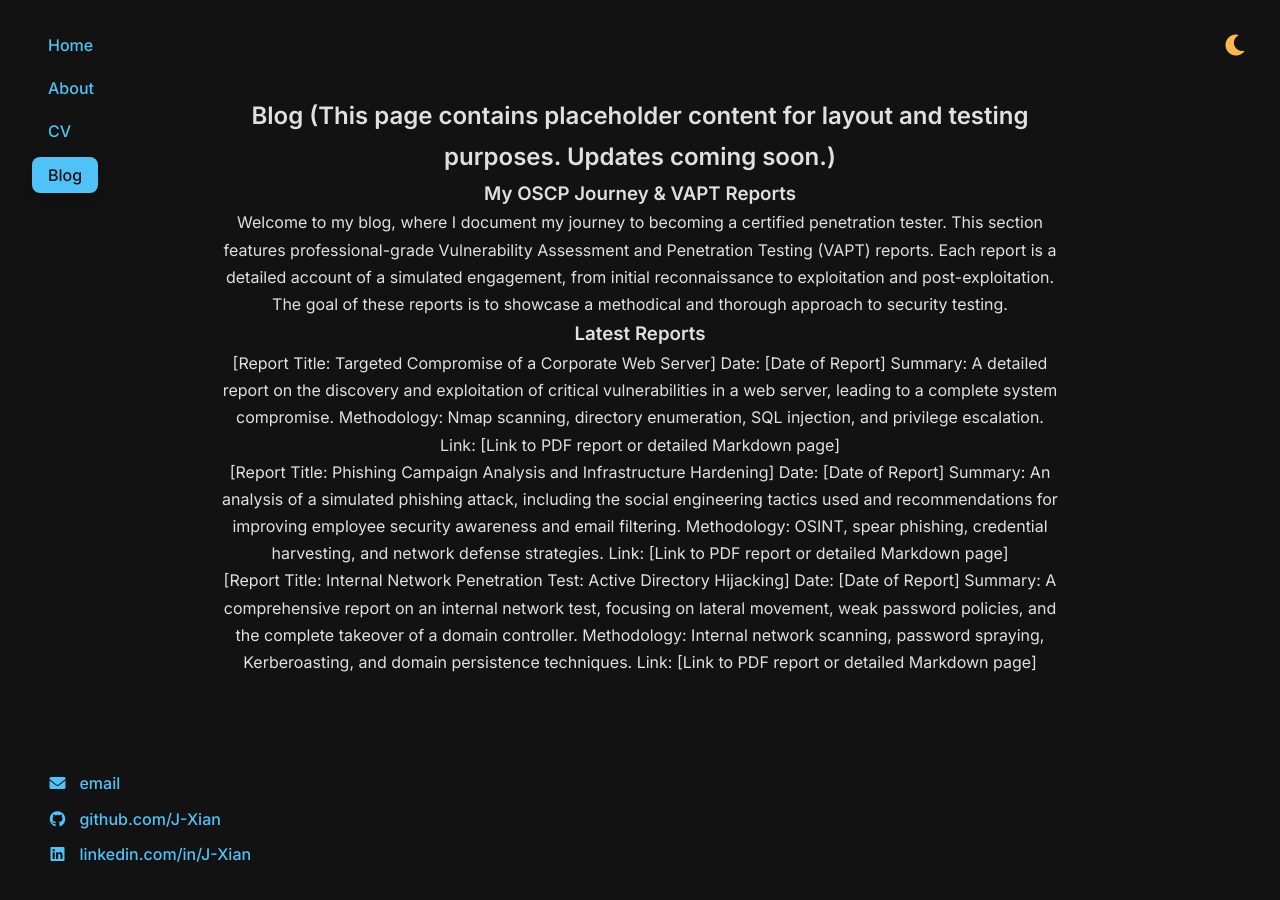
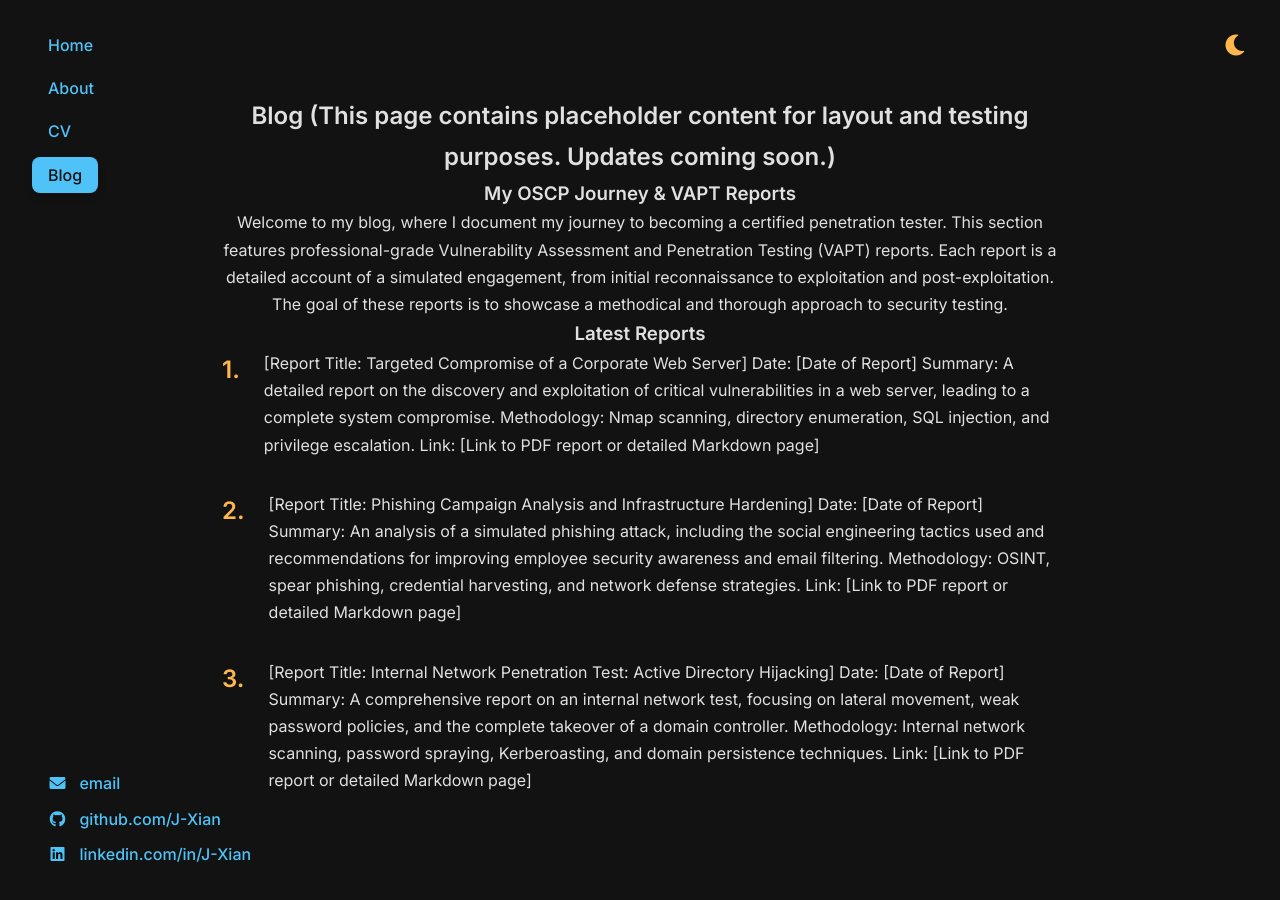
Before and after one commit to J-Xian/J-Xian.github.io, a Jekyll site: the page built from blog.md, in a window 1280 px wide. Built offline with Jekyll 4.4.1, drawn with Linux system fonts in a browser that asks for light colours.

Commit message:
Update main.css

```diff
--- a/css/main.css
+++ b/css/main.css
@@ -13,6 +13,8 @@ body {
   font-family: var(--font-family-body);
   line-height: 1.7; /* Increased for better readability */
   transition: background-color 0.3s ease, color 0.3s ease;
+  /* Reset the counter for blog posts */
+  counter-reset: blog-post-counter;
 }
 
 body[data-theme="light"] {
@@ -159,6 +161,23 @@ footer ul {
     line-height: 1.7;
 }
 
+/* New CSS to handle blog post numbering and layout */
+.blog-post-item {
+    display: flex;
+    align-items: flex-start;
+    text-align: left;
+    margin-bottom: 2rem;
+}
+
+.blog-post-item::before {
+    counter-increment: blog-post-counter;
+    content: counter(blog-post-counter) ".";
+    font-size: 1.5rem;
+    font-weight: bold;
+    color: var(--accent-color);
+    margin-right: 1.5rem;
+}
+
 /* Work-in-Progress Banner */
 .wip-banner {
   background-color: #f5e4b8;
@@ -270,16 +289,19 @@ footer ul {
 
   /* Blog page mobile styling */
   .blog-post h3 {
-    text-align: left;
+    font-size: 1.2rem;
+    margin-top: 1rem;
   }
 
   /* Adjust the blog list for mobile view */
-  ol {
-    padding-left: 1.5rem;
+  .blog-post-item {
+    flex-direction: column;
     text-align: left;
+    padding-left: 1rem;
   }
 
-  li {
-    margin-bottom: 1rem;
+  .blog-post-item::before {
+    font-size: 1.2rem;
+    margin-bottom: 0.5rem;
   }
 }
```
